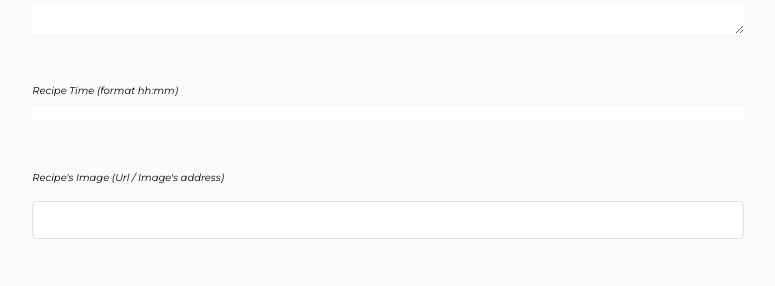
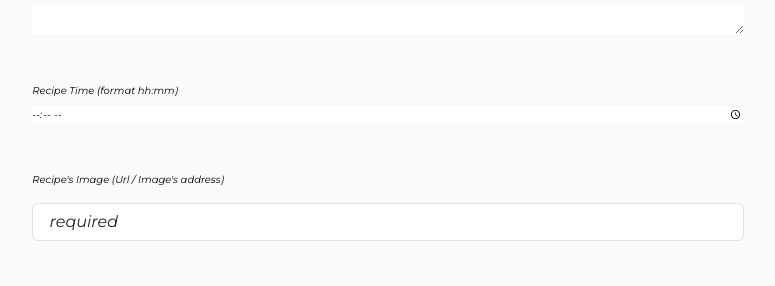
Before and after one commit to Mark-Assessment/j-nowakowska-cooking-co-m3-2, a Flask app: page /add_recipe in a window 1280 px wide. Shown: the part 1094-1380 px from the top of the page, without its empty margins (252-1027 px from the left). Run offline with Flask 3, Linux system fonts and the light colour scheme; data that the repository does not hold is empty; some libraries are stand-ins or nearby versions.

Commit message:
error with time field removed

```diff
--- a/recipebook/routes.py
+++ b/recipebook/routes.py
@@ -71,7 +71,7 @@ def add_recipe():
         # user informed if recipe name already in use
         exists = list(Recipe.query.filter_by(recipe_name=request.form.get("recipe_name", '')))
         if len(exists) > 0:
-            #message flashed and page reloaded if name already exists
+        #message flashed and page reloaded if name already exists
             flash("This Recipe name already exists")
         else:
             db.session.add(recipe)
--- a/recipebook/templates/add_recipe.html
+++ b/recipebook/templates/add_recipe.html
@@ -16,28 +16,28 @@
          <div class="row">
             <div class="input-field d-grid gap-2 col-10 mx-auto">
                 <label for="recipe_description">Recipe Description</label>
-                <textarea id="recipe_description" name="recipe_description" minlength="3" type="text" class="validate"></textarea>
+                <textarea id="recipe_description" name="recipe_description" minlength="3" type="text" class="validate" required></textarea>
             </div>
         </div>
         <!-- Ingredients for the recipe  -->
         <div class="row">
             <div class="input-field d-grid gap-2 col-10 mx-auto">
                 <label for="recipe_ingredients">Recipe Ingredients</label>
-                <textarea id="recipe_ingredients" name="recipe_ingredients" minlength="3" type="text" class="validate"></textarea>
+                <textarea id="recipe_ingredients" name="recipe_ingredients" minlength="3" type="text" class="validate" required></textarea>
             </div>
         </div>
         <!--  Recipe method  -->
         <div class="row">
             <div class="input-field d-grid gap-2 col-10 mx-auto">
                 <label for="recipe_method">Recipe Method</label>
-                <textarea id="recipe_method" name="recipe_method" minlength="3" type="text" class="validate"></textarea>
+                <textarea id="recipe_method" name="recipe_method" minlength="3" type="text" class="validate" required></textarea>
             </div>
         </div>
         <!--  Recipe time -->
         <div class="row">
             <div class="input-field d-grid gap-2 col-10 mx-auto">
                 <label for="recipe_time">Recipe Time (format hh:mm)</label>
-                <input id="recipe_time" name="recipe_time" type="text" class="validate">
+                <input id="recipe_time" name="recipe_time" type="time" class="validate" required>
             </div>
         </div>
         <div class="row">
@@ -46,14 +46,14 @@
                  Recipe's Image (Url / Image's address)
                 </label>
                 <input type="text" id="recipe-image" class="form-control image-url"
-                name="recipe_image" value="{{recipe_image}}">
+                name="recipe_image" value="{{recipe_image}} required">
             </div>
         </div>
         <!-- Rendering image from url
         Code for this was adapted from StackOverflow pages and tutor support -->
         <div class="row">
             <img class="show-image" alt="display the image"
-                onerror="this.src='../../static/images/recipe-placeholder.png';"
+                onerror="this.src='static/images/recipe-placeholder.png';"
                 src="{{ url_for('static', filename='images/recipe-placeholder.png') }}">
         </div>
         <!-- Category ID-->
--- a/recipebook/templates/edit_recipe.html
+++ b/recipebook/templates/edit_recipe.html
@@ -37,7 +37,7 @@
         <div class="row">
             <div class="input-field d-grid gap-2 col-10 mx-auto">
                 <label for="recipe_time">Recipe Time</label>
-                <input id="recipe_time" name="recipe_time" type="text" value=" {{ recipe.recipe_time }} " class="validate" required>
+                <input id="recipe_time" name="recipe_time" type="time" value=" {{ recipe.recipe_time }} " class="validate" required>
             </div>
         </div>
         <!---recipe image-->
```
